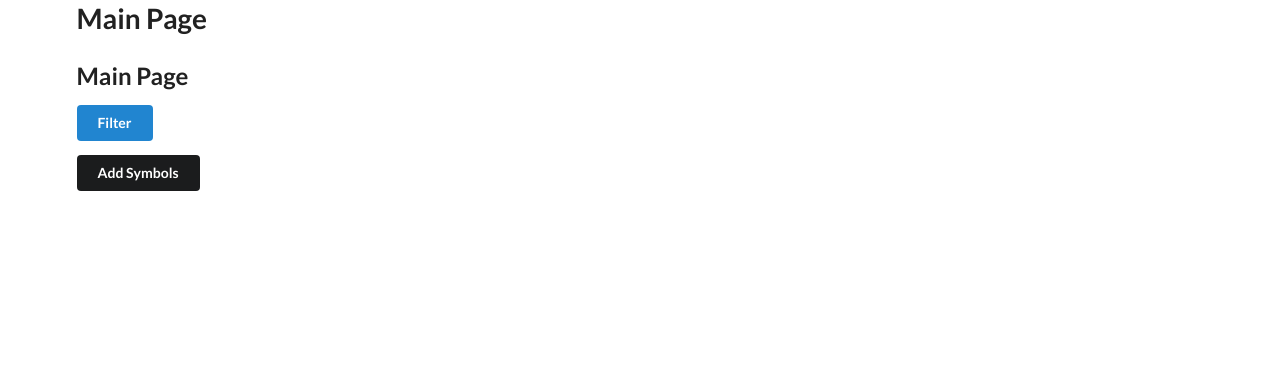
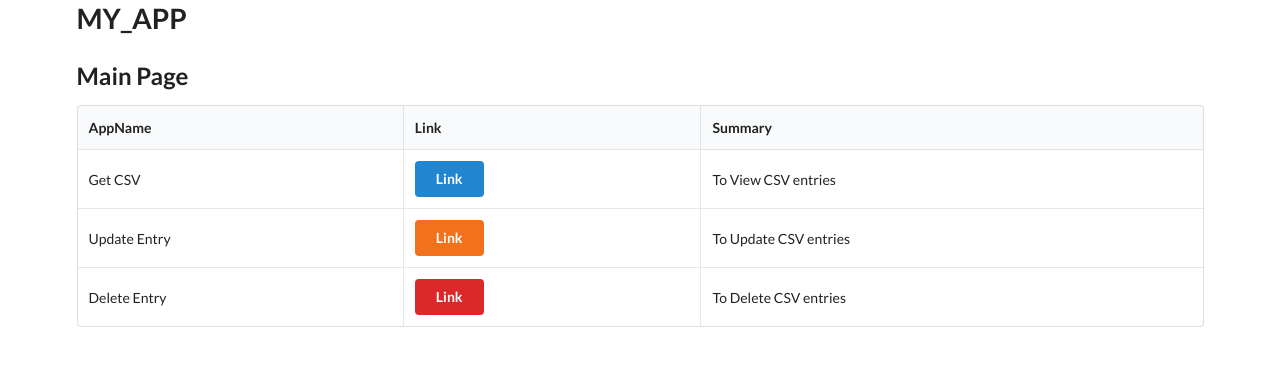
Before and after one commit to getkub/python_api_apps, a Python web app: template api/examples/templates/main.html in a window 1280 px wide. Shown: the top 366 px of the page. Run offline with Jinja, Linux system fonts and the light colour scheme; the template is opened without the code that fills it, so the values that code supplies are empty; some libraries are stand-ins or nearby versions.

Commit message:
UI updates

```diff
--- a/api/examples/06_gui.py
+++ b/api/examples/06_gui.py
@@ -12,7 +12,7 @@ app = FastAPI()
 #p06_dir="../python_apps/p06_gui"
 templates_dir='templates'
 static_dir='/static'
-print(static_dir)
+#print(static_dir)
 app.mount(static_dir, StaticFiles(directory="static"), name="static")
 
 # Creates new instance.
--- a/api/examples/templates/layout.html
+++ b/api/examples/templates/layout.html
@@ -1,6 +1,6 @@
 <html>
     <head>
-        <title>Main Page</title>
+        <title>MY_APP</title>
 
         <link rel="stylesheet" href="https://cdn.jsdelivr.net/npm/semantic-ui@2.4.2/dist/semantic.min.css">
         <script src="https://code.jquery.com/jquery-3.1.1.min.js" integrity="sha256-hVVnYaiADRTO2PzUGmuLJr8BLUSjGIZsDYGmIJLv2b8=" crossorigin="anonymous"></script>
@@ -9,7 +9,7 @@
 
     <body>
             <div class="ui container">
-        <h1>Main Page</h1>
+        <h1>MY_APP</h1>
         {% block content %}
         {% endblock %}
         </div>
--- a/api/examples/templates/main.html
+++ b/api/examples/templates/main.html
@@ -4,34 +4,28 @@
 
 <h2>Main Page</h2>
 
-<form method="get">
-
-<button type="submit" class="ui button primary">Filter</button>
-
-</form>
-
-<button id="add_symbol" class="ui button secondary">Add Symbols</button>
-
-
-<div class="ui modal">
-    <i class="close icon"></i>
-    <div class="header">
-      Add Stocks
-    </div>
-    <div class="content">
-        <div class="ui form">
-            <div class="field">
-              <label>Symbols</label>
-              <textarea id="symbols"></textarea>
-            </div>
-          </div>
-    </div>
-    <div class="actions">
-      <div id="save" class="ui positive right labeled icon button">
-        Add Symbols
-        <i class="plus icon"></i>
-      </div>
-    </div>
-  </div>
-
+  <table class="ui celled table">
+    <thead>
+      <tr><th>AppName</th>
+      <th>Link</th>
+      <th>Summary</th>
+    </tr></thead>
+    <tbody>
+      <tr>
+        <td>Get CSV</td>
+        <td><button class="ui primary button">Link</button></td>
+        <td>To View CSV entries</td>
+      </tr>
+      <tr>
+        <td>Update Entry</td>
+        <td><button class="ui orange button">Link</button></td>
+        <td>To Update CSV entries</td>
+      </tr>
+      <tr>
+        <td>Delete Entry</td>
+        <td><button class="ui negative button">Link</button></td>
+        <td>To Delete CSV entries</td>
+      </tr>
+    </tbody>
+  </table>
 {% endblock %}
```
